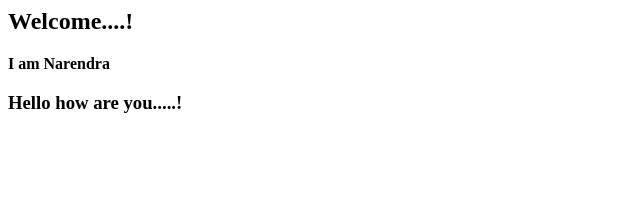
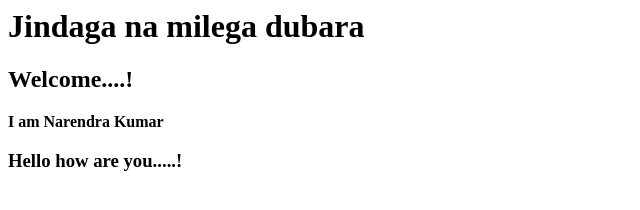
Before and after one commit to gnarendra829/mygit, a plain HTML site: page index.html in a window 1280 px wide. Shown: the whole page, without its empty margins (0-640 px from the left). Drawn offline with Linux system fonts and the light colour scheme.

Commit message:
changes after many days

```diff
--- a/index.html
+++ b/index.html
@@ -1,8 +1,9 @@
 <html>
 	<title>Example GIT</title>
 	<body>
+                <h1> Jindaga na milega dubara</h1>
 		<h2>Welcome....!</h2>
-		<b>I am Narendra</b>
+		<b>I am Narendra Kumar</b>
 		<h3>Hello how are you.....!</h3>
 	</body>
 </html>
```
